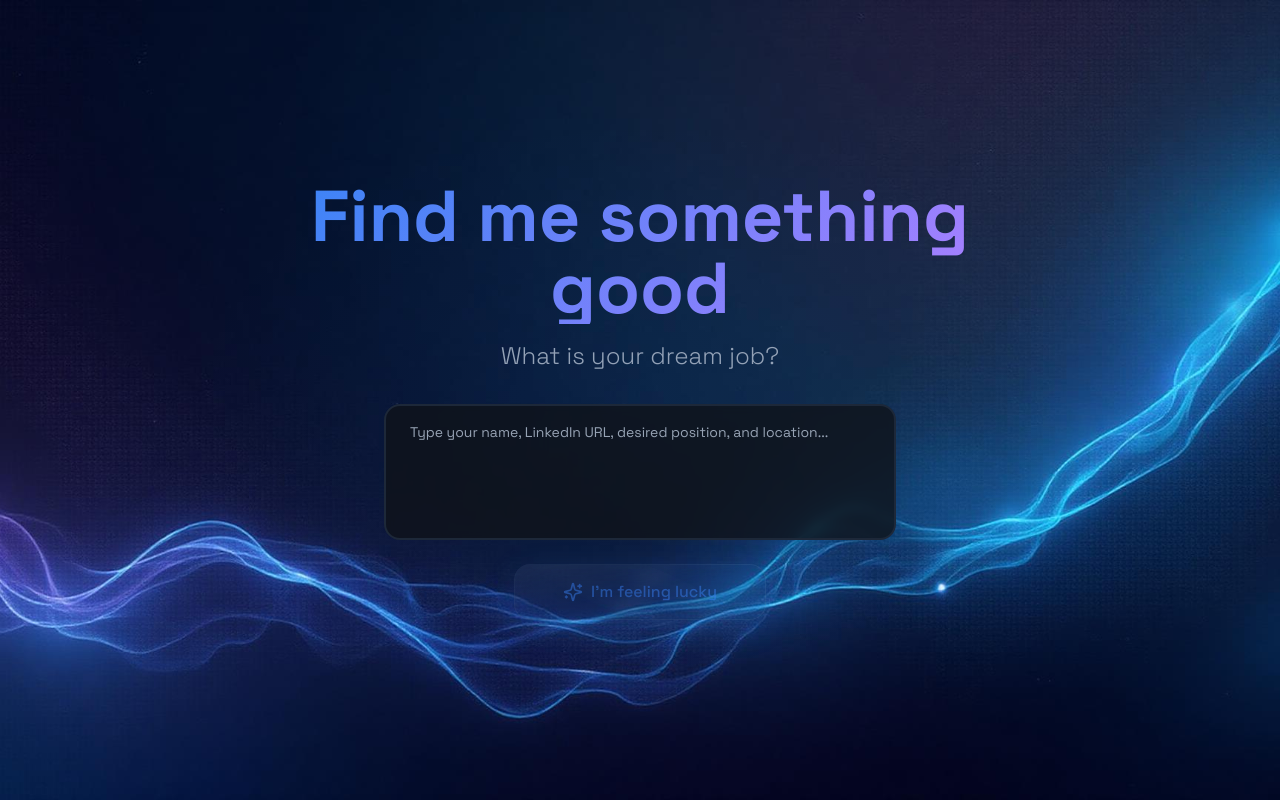
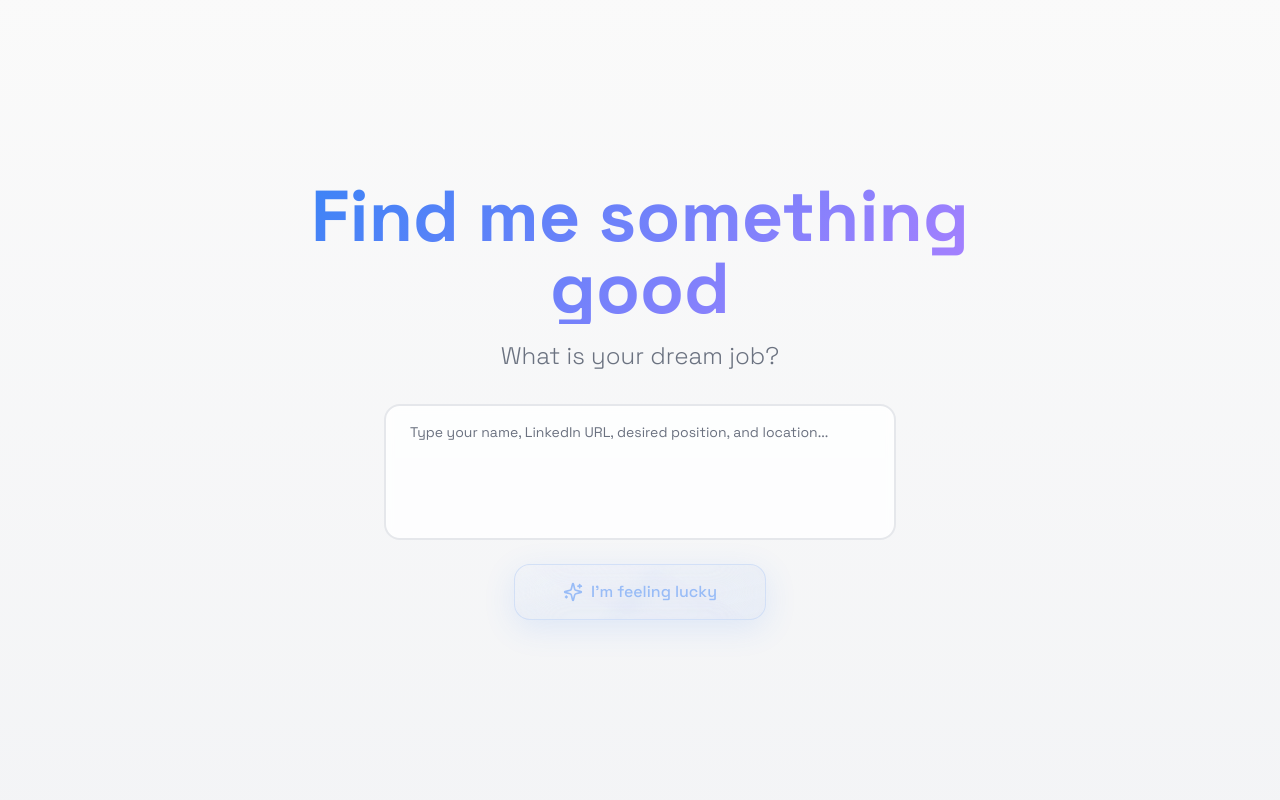
Before and after one commit to clintonjorge/do-i-match, a React (Vite) app: page / in a window 1280 px wide. Built offline with nearby package versions, Linux system fonts and the light colour scheme; the HTML template or start-up script is replaced by a standard one.

Commit message:
Refactor: Apply light theme

```diff
--- a/src/components/JobDiscovery.tsx
+++ b/src/components/JobDiscovery.tsx
@@ -21,15 +21,9 @@ export default function JobDiscovery() {
   return (
     <div
       className="min-h-screen bg-gradient-background flex items-center justify-center p-4 relative overflow-hidden"
-      style={{
-        backgroundImage: `url(${heroImage})`,
-        backgroundSize: 'cover',
-        backgroundPosition: 'center',
-        backgroundBlendMode: 'overlay'
-      }}
     >
-      {/* Ambient glow effects */}
-      <div className="absolute inset-0 bg-gradient-radial from-primary/5 via-transparent to-transparent pointer-events-none" />
+      {/* Subtle light effects */}
+      <div className="absolute inset-0 bg-gradient-radial from-primary/3 via-transparent to-transparent pointer-events-none" />
 
       <div className="w-full max-w-2xl mx-auto">
         {state !== "success" && (
--- a/src/components/ui/liquid-glass-button.tsx
+++ b/src/components/ui/liquid-glass-button.tsx
@@ -4,14 +4,14 @@ import { cva, type VariantProps } from "class-variance-authority";
 import { cn } from "@/lib/utils";
 
 const liquidGlassButtonVariants = cva(
-  "relative inline-flex items-center justify-center gap-2 whitespace-nowrap rounded-2xl text-sm font-medium transition-all duration-500 focus-visible:outline-none focus-visible:ring-2 focus-visible:ring-ring focus-visible:ring-offset-2 disabled:pointer-events-none disabled:opacity-50 overflow-hidden font-space backdrop-blur-xl border border-white/10",
+  "relative inline-flex items-center justify-center gap-2 whitespace-nowrap rounded-2xl text-sm font-medium transition-all duration-500 focus-visible:outline-none focus-visible:ring-2 focus-visible:ring-ring focus-visible:ring-offset-2 disabled:pointer-events-none disabled:opacity-50 overflow-hidden font-space backdrop-blur-xl border border-primary/20 shadow-lg",
   {
     variants: {
       variant: {
-        default: "bg-white/5 text-foreground hover:bg-white/10 shadow-[0_8px_32px_0_rgba(31,38,135,0.37)]",
-        primary: "bg-primary/10 text-primary hover:bg-primary/20 shadow-[0_8px_32px_0_hsl(var(--primary)/0.3)]",
-        accent: "bg-accent/10 text-accent hover:bg-accent/20 shadow-[0_8px_32px_0_hsl(var(--accent)/0.3)]",
-        processing: "bg-gradient-processing bg-[length:200%_100%] text-primary-foreground animate-processing-flow cursor-not-allowed",
+        default: "bg-white/80 text-foreground hover:bg-white/90 shadow-[0_8px_32px_0_hsl(var(--primary)/0.15)]",
+        primary: "bg-primary/10 text-primary hover:bg-primary/20 shadow-[0_8px_32px_0_hsl(var(--primary)/0.25)] border-primary/30",
+        accent: "bg-accent/10 text-accent hover:bg-accent/20 shadow-[0_8px_32px_0_hsl(var(--accent)/0.25)] border-accent/30",
+        processing: "bg-gradient-processing bg-[length:200%_100%] text-primary-foreground animate-processing-flow cursor-not-allowed border-primary/40",
       },
       size: {
         default: "h-12 px-6 py-3",
@@ -44,13 +44,13 @@ const LiquidGlassButton = React.forwardRef<HTMLButtonElement, LiquidGlassButtonP
         {...props}
       >
         {/* Liquid morphing background */}
-        <div className="absolute inset-0 opacity-30">
-          <div className="absolute inset-0 bg-gradient-radial from-white/20 via-transparent to-transparent animate-[liquid-morph_4s_ease-in-out_infinite]" />
-          <div className="absolute inset-0 bg-gradient-radial from-transparent via-white/10 to-transparent animate-[liquid-morph_6s_ease-in-out_infinite_reverse]" />
+        <div className="absolute inset-0 opacity-40">
+          <div className="absolute inset-0 bg-gradient-radial from-primary/15 via-transparent to-transparent animate-[liquid-morph_4s_ease-in-out_infinite]" />
+          <div className="absolute inset-0 bg-gradient-radial from-transparent via-accent/10 to-transparent animate-[liquid-morph_6s_ease-in-out_infinite_reverse]" />
         </div>
 
         {/* Glass reflection */}
-        <div className="absolute inset-0 bg-gradient-to-br from-white/20 via-transparent to-transparent opacity-50" />
+        <div className="absolute inset-0 bg-gradient-to-br from-white/60 via-transparent to-primary/5 opacity-60" />
 
         {/* Content */}
         <span className="relative z-10 flex items-center gap-2">
--- a/src/index.css
+++ b/src/index.css
@@ -8,47 +8,47 @@ All colors MUST be HSL.
 
 @layer base {
   :root {
-    /* Futuristic color palette */
-    --background: 218 23% 6%;
-    --foreground: 210 20% 98%;
+    /* Clean light color palette */
+    --background: 0 0% 98%;
+    --foreground: 220 14% 12%;
 
-    --card: 218 23% 8%;
-    --card-foreground: 210 20% 98%;
+    --card: 0 0% 100%;
+    --card-foreground: 220 14% 12%;
 
-    --popover: 218 23% 8%;
-    --popover-foreground: 210 20% 98%;
+    --popover: 0 0% 100%;
+    --popover-foreground: 220 14% 12%;
 
     --primary: 217 91% 60%;
-    --primary-foreground: 218 23% 6%;
+    --primary-foreground: 0 0% 98%;
 
-    --secondary: 217 32% 17%;
-    --secondary-foreground: 210 20% 98%;
+    --secondary: 220 14% 96%;
+    --secondary-foreground: 220 14% 12%;
 
-    --muted: 217 32% 12%;
-    --muted-foreground: 215 16% 65%;
+    --muted: 220 14% 96%;
+    --muted-foreground: 220 9% 46%;
 
     --accent: 262 100% 75%;
-    --accent-foreground: 218 23% 6%;
+    --accent-foreground: 0 0% 98%;
 
     --destructive: 0 84% 60%;
-    --destructive-foreground: 210 20% 98%;
+    --destructive-foreground: 0 0% 98%;
 
-    --border: 217 32% 17%;
-    --input: 217 32% 17%;
+    --border: 220 13% 91%;
+    --input: 0 0% 100%;
     --ring: 217 91% 60%;
 
     --radius: 0.75rem;
 
-    /* Futuristic gradients */
+    /* Light clean gradients */
     --gradient-primary: linear-gradient(135deg, hsl(217, 91%, 60%), hsl(262, 100%, 75%));
-    --gradient-background: linear-gradient(180deg, hsl(218, 23%, 6%), hsl(220, 26%, 14%));
+    --gradient-background: linear-gradient(180deg, hsl(0, 0%, 98%), hsl(220, 14%, 96%));
     --gradient-glow: linear-gradient(45deg, hsl(217, 91%, 60%), hsl(262, 100%, 75%), hsl(194, 100%, 60%));
     --gradient-processing: linear-gradient(90deg, hsl(217, 91%, 60%), hsl(262, 100%, 75%), hsl(194, 100%, 60%), hsl(217, 91%, 60%));
 
-    /* Glows and shadows */
-    --glow-primary: 0 0 30px hsl(217, 91%, 60% / 0.5);
-    --glow-accent: 0 0 40px hsl(262, 100%, 75% / 0.3);
-    --shadow-futuristic: 0 25px 50px -12px hsl(217, 91%, 60% / 0.25);
+    /* Subtle shadows for light theme */
+    --glow-primary: 0 4px 20px hsl(217, 91%, 60% / 0.15);
+    --glow-accent: 0 4px 25px hsl(262, 100%, 75% / 0.1);
+    --shadow-futuristic: 0 10px 40px -10px hsl(217, 91%, 60% / 0.1);
 
     /* Animations */
     --transition-smooth: all 0.4s cubic-bezier(0.4, 0, 0.2, 1);
```
